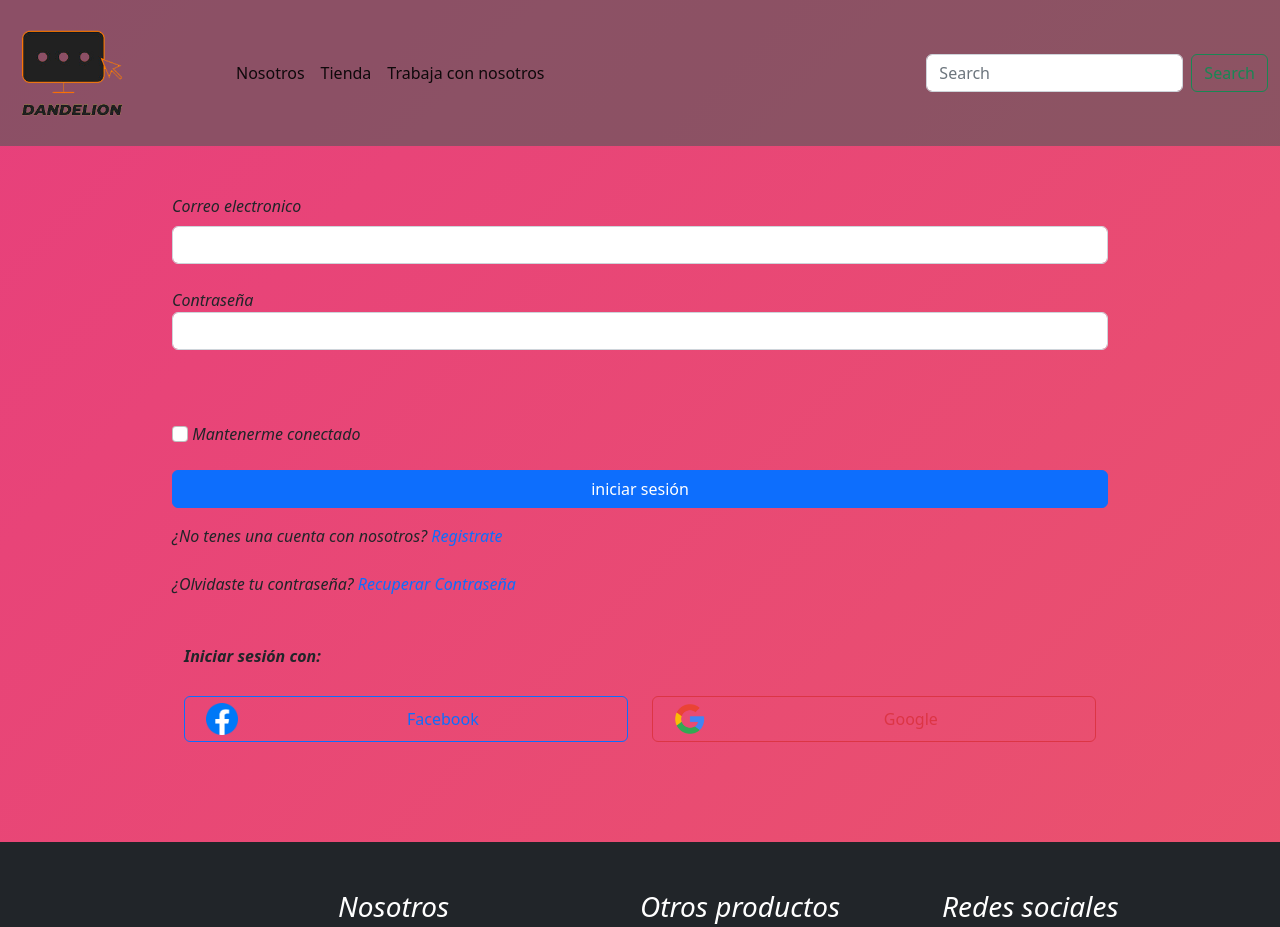
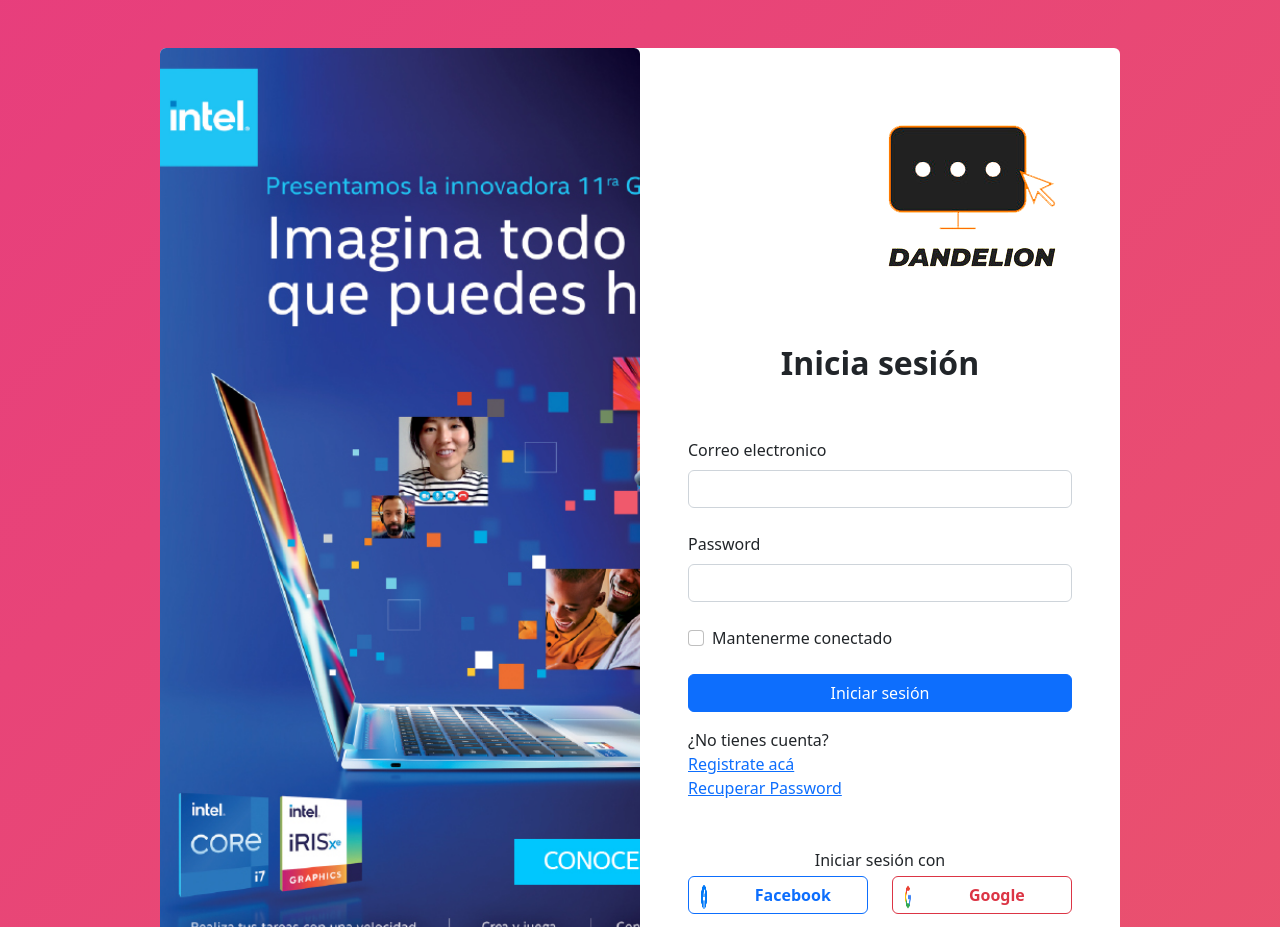
Before and after one commit to sgonzalez1403/Sgonzalez-coderhouse, a website: page login.html in a window 1280 px wide. Shown: the top 927 px of the page. Drawn offline with nearby package versions, Linux system fonts and the light colour scheme; files that its build step writes are made by us from their sources; grey boxes are pictures that could not be loaded.

Commit message:
rentrega

```diff
--- a/css/style.css
+++ b/css/style.css
@@ -22,12 +22,6 @@ body {
   animation: gradient 15s ease infinite;
   height: 100vh;
 }
-body main {
-  font-style: oblique;
-}
-body footer {
-  font-style: oblique;
-}
 
 @keyframes gradient {
   0% {
@@ -41,4 +35,10 @@ body footer {
   }
 }
 
-/*# sourceMappingURL=style.css.map */
+
+
+.bg{
+  background-image: url(../images/Intel-publi.jpg);
+  background-size: cover;
+
+}
--- a/login.html
+++ b/login.html
@@ -1,131 +1,98 @@
-<!DOCTYPE html>
+<!doctype html>
 <html lang="en">
   <head>
-    <meta charset="UTF-8">
-    <meta http-equiv="X-UA-Compatible" content="IE=edge">
-    <meta name="viewport" content="width=device-width, initial-scale=1.0">
-    <title>Iniciar sesión</title>
-    <link href="css/bootstrap.min.css" rel="stylesheet"/>
-    <script src="js/bootstrap.bundle.js"></script>
-    <link rel="shortcut icon" href="images/logo.png">
-    <link href="css/style.css" rel="stylesheet">
-    <meta name="description" content="tarjetas gráficas procesadores prebuilts celulares">
-    <meta name="keywords" content="Intel Nvidia AMD">
+    <meta charset="utf-8">
+    <meta name="viewport" content="width=device-width, initial-scale=1">
+    <link href="https://cdn.jsdelivr.net/npm/bootstrap@5.2.3/dist/css/bootstrap.min.css" rel="stylesheet">
+    <title>Login</title>
+    <link rel="stylesheet" href="bootstrap.min.css">
+    <link rel="stylesheet" href="css/style.css">
+    <style>@import url('https://fonts.googleapis.com/css2?family=League+Spartan:wght@300;600&family=Source+Sans+Pro:ital@1&display=swap');</style>
+    <style>
+
+    </style>
   </head>
   <body>
 
-  <header>
-    <!-- Navbar-->
-    <nav class="navbar navbar-expand-lg navbar navbar-light" style="background-color: rgba(89, 89, 90, 0.637);">
-        <div class="container-fluid">
-          <a class="navbar-brand" href="#"><img src="images/logo.png" alt="logo de mi tienda de componentes de computadora" width="60%" height="60%"></a>
-          <button class="navbar-toggler" type="button" data-bs-toggle="collapse" data-bs-target="#navbarSupportedContent" aria-controls="navbarSupportedContent" aria-expanded="false" aria-label="Toggle navigation">
-            <span class="navbar-toggler-icon"></span>
-          </button>
-          <div class="collapse navbar-collapse" id="navbarSupportedContent">
-            <ul class="navbar-nav me-auto mb-2 mb-lg-0">
 
-              <li class="nav-item">
-                <a class="nav-link active" href="#pie">Nosotros</a>
-              </li>
-              <li class="nav-item">
-                <a class="nav-link active" href="index.html">Tienda</a>
-              </li>
-              <li class="nav-item">
-                <a class="nav-link active" aria-current="page" href="trabaja-con-nosotros.html"> Trabaja con nosotros</a>
-              </li>
-            </ul>
-            <form class="d-flex">
-              <input class="form-control me-2" type="search" placeholder="Search" aria-label="Search">
-              <button class="btn btn-outline-success" type="submit">Search</button>
-            </form>
+    <div class="container w-75 mt-5 rounded" style="background-color: white;">
+        <div class="row align-items-stretch">
+            <div class="col bg d-none d-lg-block col-md-5 col-lg-5 col-xl-6 rounded">
+
             </div>
+            <div class="col p-5 rounded-end">
+                <div class="text-end">
+                    <img class="logo" src="images/logo.png" alt="logo">
                 </div>
-      </nav>
-    </header>
-  <main class="bg2">
-      <div class="container w-75 mt-5">
-        <div class="row">
-          <div class="col bg">
+                <h2 class="text-center fw-bold py-5">Inicia sesión</h2>
+                <!-- Login-->
                 <form action="#">
                     <div class="mb-4">
                         <label for="email" class="form-label"> Correo electronico</label>
-                <input type="email" class=" form-control" name="email">
+                        <input type="email" class="form-control" name="email">
                     </div>
                     <div class="mb-4">
-              <label for="password" class="passw"> Contraseña</label>
-                <input type="Password" class=" form-control" name="password">
+                        <label for="email" class="form-label"> Password</label>
+                        <input type="email" class="form-control" name="email">
                     </div>
-             <div class="mb-4 form-check"></div></form>
-              <input type="checkbox" name="Connected" class="form-check-input" id="">
+                    <div class="mb-4 form-check">
+                        <input type="checkbox" name="connected" class="form-check-input">
                         <label for="connected" class="form-check-label"> Mantenerme conectado</label>
-              <br>
-              <br>
-            </div>
-              <div class="d-grid">
-                <button type="submit" class="btn btn-primary"> iniciar sesión</button>
-              </div>
                     </div>
 
-            <div class="col">
-
+                    <div class="d-grid">
+                        <button type="submit" class="btn btn-primary"> Iniciar sesión</button>
+                    </div>
                     <div class="my-3">
-                <span> ¿No tenes una cuenta con nosotros? <a class="text-decoration-none" href="register.html">Registrate</a> </span>
+                        <span>¿No tienes cuenta?</span>
                         <br>
+                        <a href="register.html">Registrate acá</a>
                         <br>
-                <span> ¿Olvidaste tu contraseña? <a class="text-decoration-none" href="login.html">Recuperar Contraseña</a></span>
+                        <span><a href="#">Recuperar Password</a></span>
                     </div>
                 </form>
 
-
-            <!-- Login con redes sociales-->
-
-            <div class="container w100 my-5" >
+                <!-- Login con redes sociaales-->
+                <div class="contanier w-100 my-5">
                     <div class="row text-center">
+                        <div class="col-12">Iniciar sesión con</div>
                     </div>
-            <div class= "col-12"> <strong> Iniciar sesión con: </strong> <br> <br></div>
                     <div class="row">
                         <div class="col">
-                    <button class="btn btn-outline-primary w-100 my-1">
-                      <div class="row align-items-center">
-                        <div class="col-2 ">
-                          <img src="images/Facebook_f_logo_(2019).svg.png" alt=" logo de Facebook" width="32px" height="32px">
+                            <button class="btn btn-outline-primary w-10 my-1">
+                                <div class="row align-itmes-center">
+                                    <div class="col-2 d-none d-md-block">
+                                        <img src="images/Facebook_f_logo_(2019).svg.png" width="100%" height="100%" alt="Logo de facebook">
+
                                     </div>
-                        <div class="col-10">
-                          Facebook
+                                    <div class="col-12 col-md-10 text-center">
+                                        <strong>Facebook</strong>
                                     </div>
                                 </div>
                             </button>
                         </div>
                         <div class="col">
-                    <button class="btn btn-outline-danger w-100 my-1">
-                      <div class="row align-items-center">
-                        <div class="col-2">
-                          <img src="images/2000px-Google_G_Logo.svg_.png" alt="Chrome" width="32px" height="32px">
+                            <button class="btn btn-outline-danger w-10 my-1">
+                                <div class="row align-itmes-center">
+                                    <div class="col-2 d-none d-md-block">
+                                        <img src="images/2000px-Google_G_Logo.svg_.png" width="100%" height="100%" alt="Logo de facebook">
+
                                     </div>
-                        <div class="col-10">
-                         Google
+                                    <div class="col-12 col-md-10 text-center">
+                                        <strong>Google</strong>
                                     </div>
                                 </div>
                             </button>
-                  </div>
-
                         </div>
                     </div>
                 </div>
             </div>
         </div>
-      <br>
-      <br>
-    </main>
-
-    <!--Footer-->
+    </div>
     <footer id="pie">
         <div>
-
             <div class="row">
-
-              <div class="row p-5  text-white bg-dark">
+                <div class="row p-5 bg-dark text-white">
                     <div class="col-xs-12 col-md-6 col-lg-3">
                         <iframe src="https://www.google.com/maps/embed?pb=!1m18!1m12!1m3!1d3281.683327051204!2d-58.59286168425543!3d-34.66269956812943!2m3!1f0!2f0!3f0!3m2!1i1024!2i768!4f13.1!3m3!1m2!1s0x95bcc7a496d55231%3A0x3aa228551485847a!2sRivera%20Indarte%20314%2C%20B1753AAH%20Villa%20Luzuriaga%2C%20Provincia%20de%20Buenos%20Aires!5e0!3m2!1ses-419!2sar!4v1666739141051!5m2!1ses-419!2sar" width="300" height="200" style="border:0;" allowfullscreen="" loading="lazy" referrerpolicy="no-referrer-when-downgrade"></iframe>
                     </div>
@@ -140,8 +107,6 @@
                             <div class="mb-2">
                                 <a class="text-secondary text-decoration-none" href="#">Trabaja con Nosotros</a>
                             </div>
-
-
                             </div>
                             <div class="col-xs-12 col-md-6 col-lg-3">
                                 <p class="h3"> Otros productos</p>
@@ -158,25 +123,29 @@
                             <div class="col-xs-12 col-md-6 col-lg-3">
                                 <p class="h3"> Redes sociales</p>
                                 <div class="mb-2">
-                          <a class="text-secondary text-decoration-none" href="#"><img src="images/1782765.png" alt="logo de casilla de Mail" width="10%" height="5%"> <p> Dandelion@gmail.com</p></a>
+                                    <a class="text-secondary text-decoration-none" href="#"><img src="images/1782765.png" alt="Mail" width="10%" height="5%"> <p> Dandelion@gmail.com</p></a>
                                 </div>
                                 <div class="mb-2">
-                          <a class="text-secondary text-decoration-none" href="#"> <img src="images/60580.png" alt=" loogo de Twitter" width="10%" height="5%"> <p>@DandelionOK</p></a>
+                                    <a class="text-secondary text-decoration-none" href="#"> <img src="images/60580.png" alt="Twitter" width="10%" height="5%"> <p>@DandelionOK</p></a>
                                 </div>
                                 <div class="mb-2">
-                          <a class="text-secondary text-decoration-none" href="#"><img src="images/87390.png" alt="logo de Instagram" width="10%" height="5%"> <p>@DandelionIG</p></a>
+                                    <a class="text-secondary text-decoration-none" href="#"><img src="images/87390.png" alt="Instagram" width="10%" height="5%"> <p>@DandelionIG</p></a>
                                 </div>
                     </div>
                     <div class="col-xs-12 pt-3">
                         <p class="text-white text-center"> Copyright-all rights reserved ©</p>
                     </div>
                 </div>
-
             </div>
+        </div>
+    </footer>
+    <script src="https://cdn.jsdelivr.net/npm/@popperjs/core@2.11.6/dist/umd/popper.min.js" integrity="sha384-oBqDVmMz9ATKxIep9tiCxS/Z9fNfEXiDAYTujMAeBAsjFuCZSmKbSSUnQlmh/jp3" crossorigin="anonymous"></script>
+<script src="https://cdn.jsdelivr.net/npm/bootstrap@5.2.2/dist/js/bootstrap.min.js" integrity="sha384-IDwe1+LCz02ROU9k972gdyvl+AESN10+x7tBKgc9I5HFtuNz0wWnPclzo6p9vxnk" crossorigin="anonymous"></script>
 
 
-      </div>
 
-  </footer>
+ <script src="boostrap.bundle.min.js"> </script>
+
+
   </body>
 </html>
```
Also changed, not shown: register.html (+45 -73 lines), images/Intel-publi.jpg (added), images/bbc60e65592f2a19727a9d884c947708.jpg (added), images/publi (1).jpg (added), images/publi.jpg (added). Lines whose indentation alone changed are shown as unchanged.
